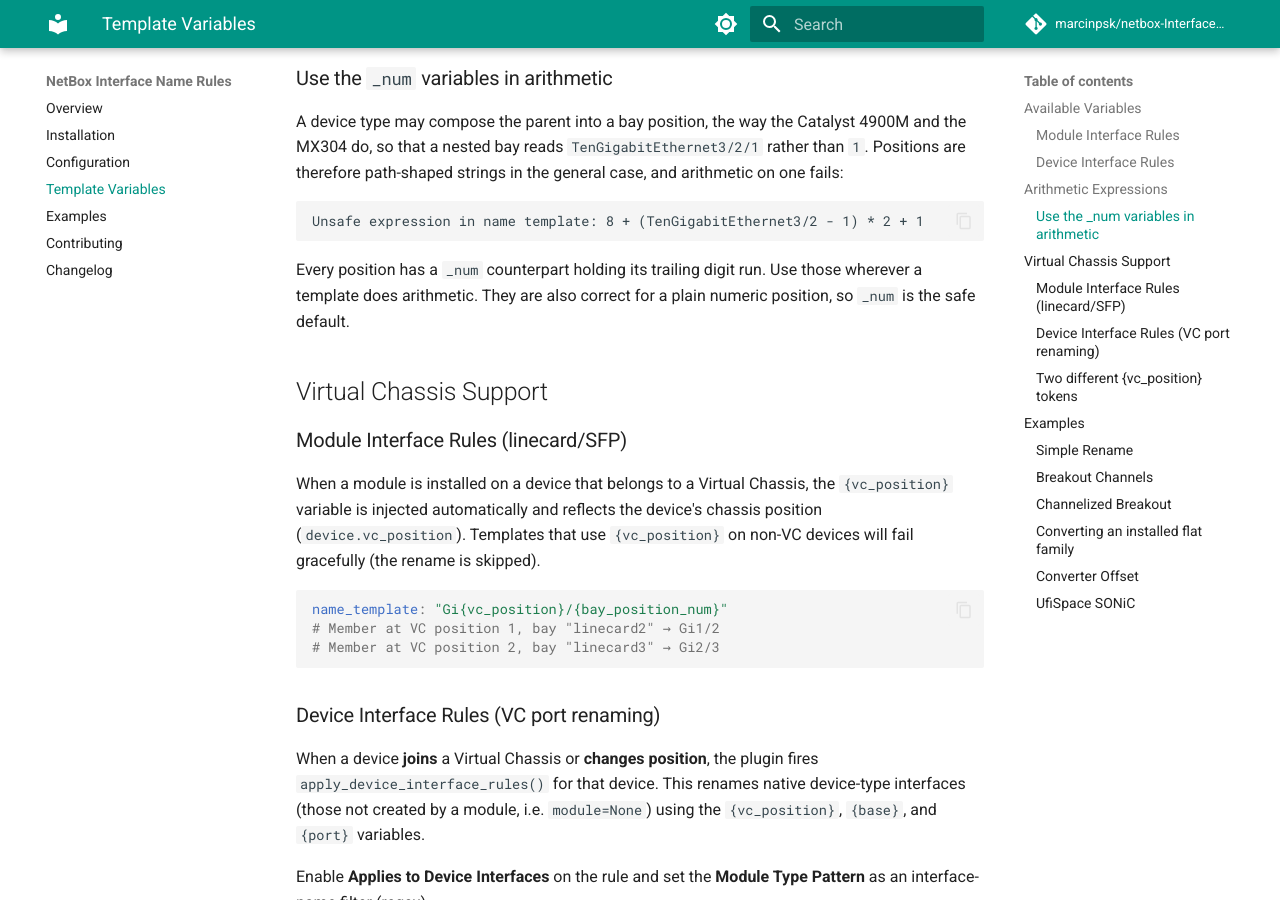
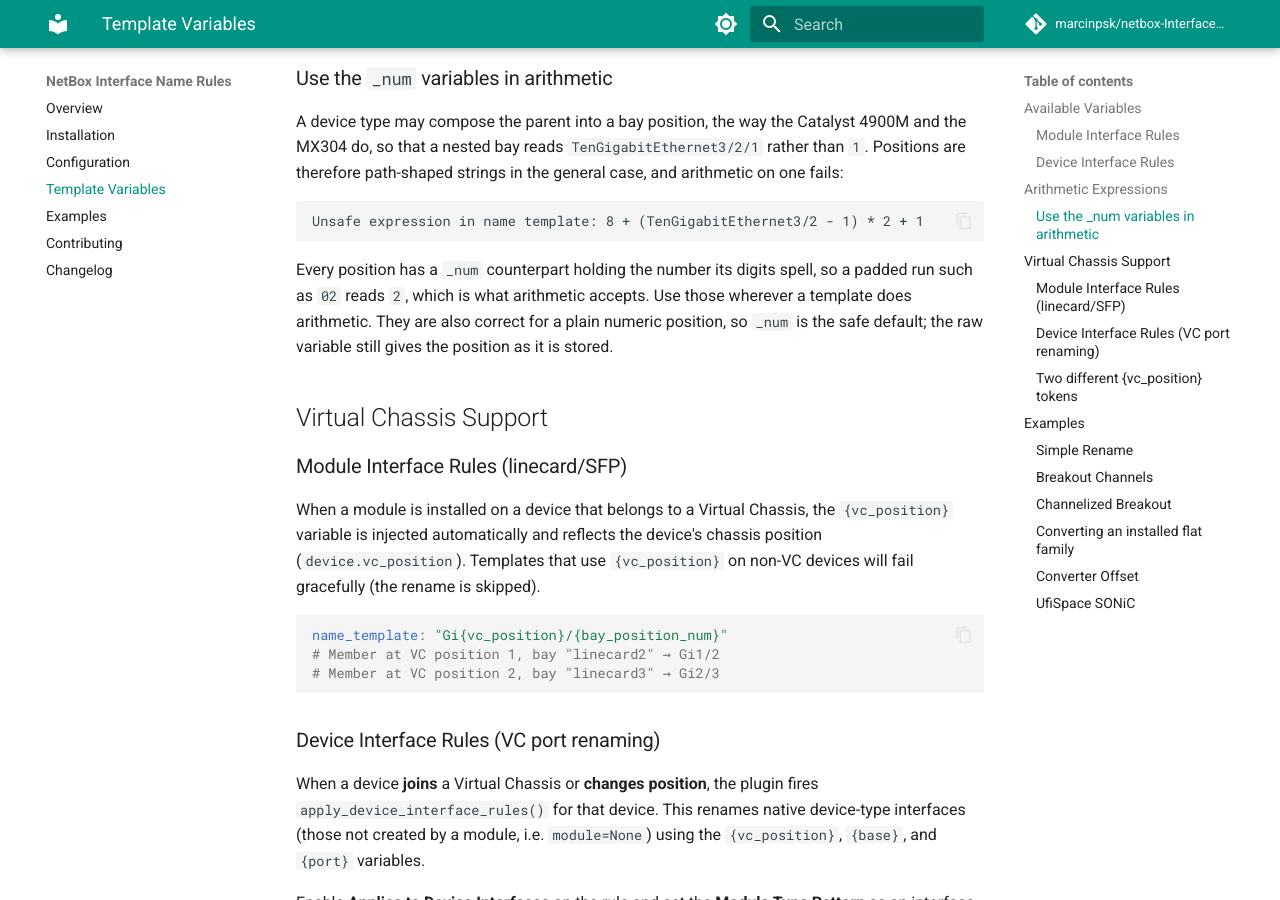
Before and after one commit to marcinpsk/netbox-InterfaceNameRules-plugin, an MkDocs documentation site: the page built from docs/template-variables.md, in a window 1280 px wide and 900 px high, scrolled down 1629 px. Built offline with MkDocs 1.6.1 and Material for MkDocs 9.7.7, drawn with Linux system fonts in a browser that asks for light colours; comment, search, counter and statistics services are not loaded.

Commit message:
docs: say what a _num variable holds now that it is canonical

````diff
--- a/docs/template-variables.md
+++ b/docs/template-variables.md
@@ -51,9 +51,10 @@ therefore path-shaped strings in the general case, and arithmetic on one fails:
 Unsafe expression in name template: 8 + (TenGigabitEthernet3/2 - 1) * 2 + 1
 ```
 
-Every position has a `_num` counterpart holding its trailing digit run. Use those wherever a
-template does arithmetic. They are also correct for a plain numeric position, so `_num` is the
-safe default.
+Every position has a `_num` counterpart holding the number its digits spell, so a padded run
+such as `02` reads `2`, which is what arithmetic accepts. Use those wherever a template does
+arithmetic. They are also correct for a plain numeric position, so `_num` is the safe default;
+the raw variable still gives the position as it is stored.
 
 ## Virtual Chassis Support
 
````
